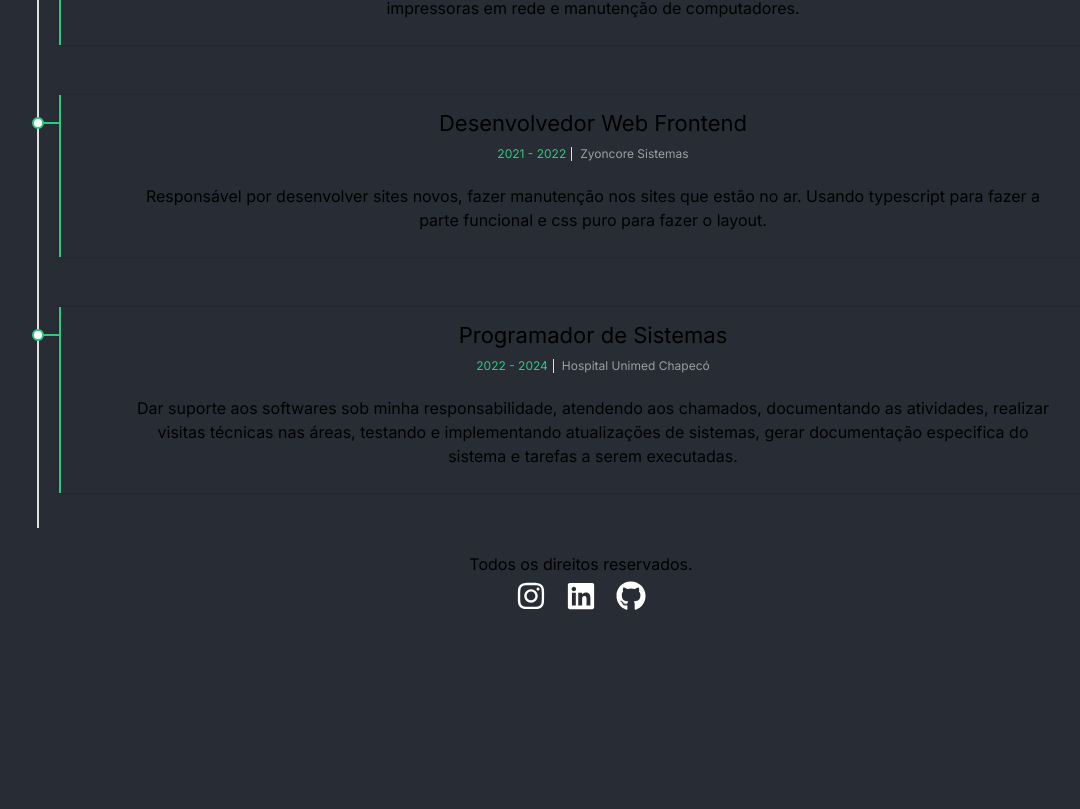
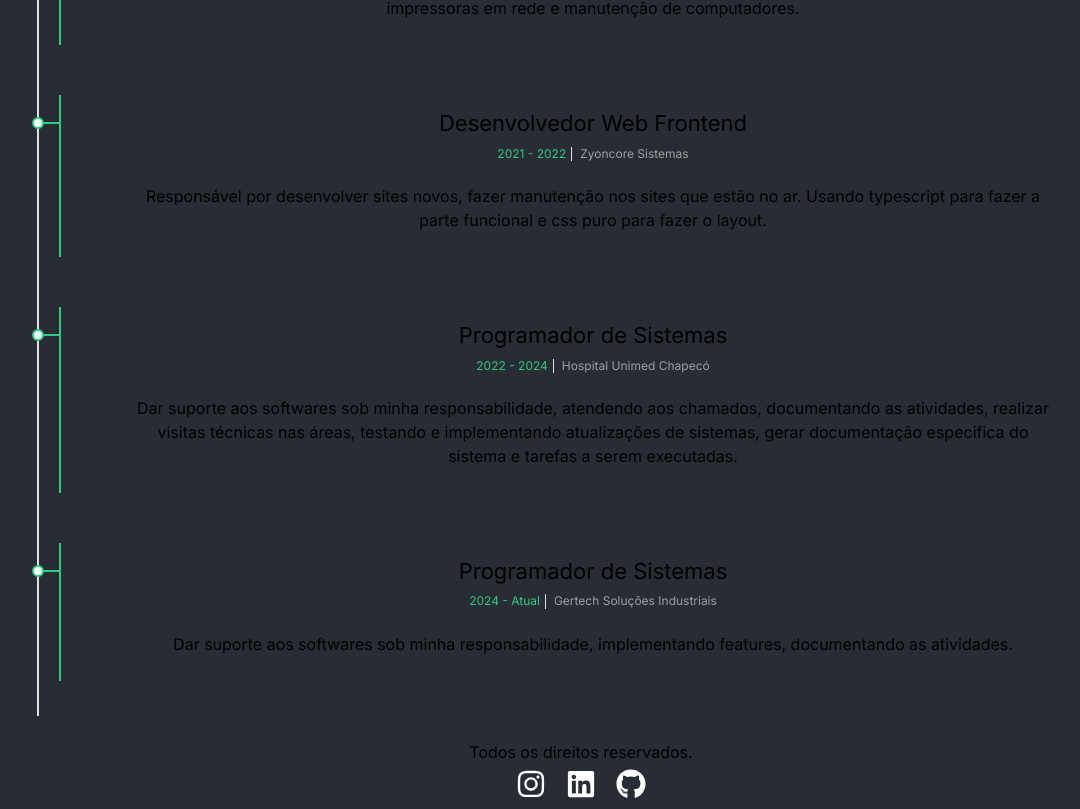
Before and after one commit to Andreypanegallito/portfolio-next, a Next.js app: page / in a window 1280 px wide. Shown: the part 2643-3452 px from the top of the page, without its empty margins (59-1139 px from the left). Before the commit the page ends 3264 px from the top, so only its background shows below. Built offline with nearby package versions, Linux system fonts and the light colour scheme.

Commit message:
Att-Work

```diff
--- a/src/components/Experience/index.tsx
+++ b/src/components/Experience/index.tsx
@@ -31,6 +31,14 @@ const Experience = () => {
           position="left"
           description="Dar suporte aos softwares sob minha responsabilidade, atendendo aos chamados, documentando as atividades, realizar visitas técnicas nas áreas, testando e implementando atualizações de sistemas, gerar documentação especifica do sistema e tarefas a serem executadas."
         />
+
+        <CardExperience
+          title="Programador de Sistemas"
+          period="2024 - Atual"
+          schoolcompany="Gertech Soluções Industriais"
+          position="left"
+          description="Dar suporte aos softwares sob minha responsabilidade, implementando features, documentando as atividades."
+        />
       </div>
     </div>
   );
```
